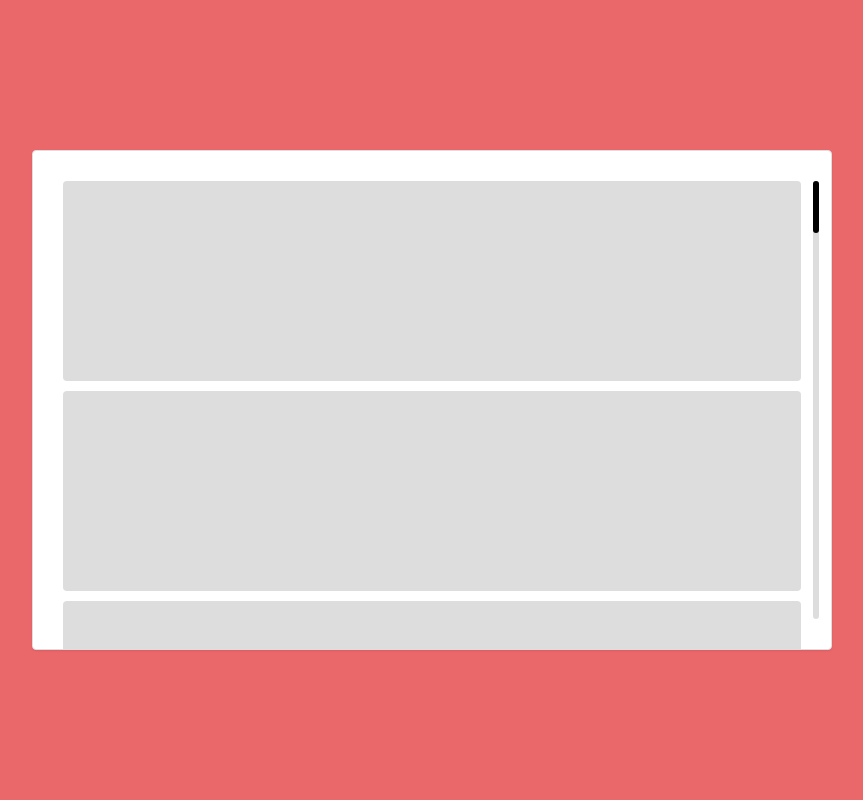
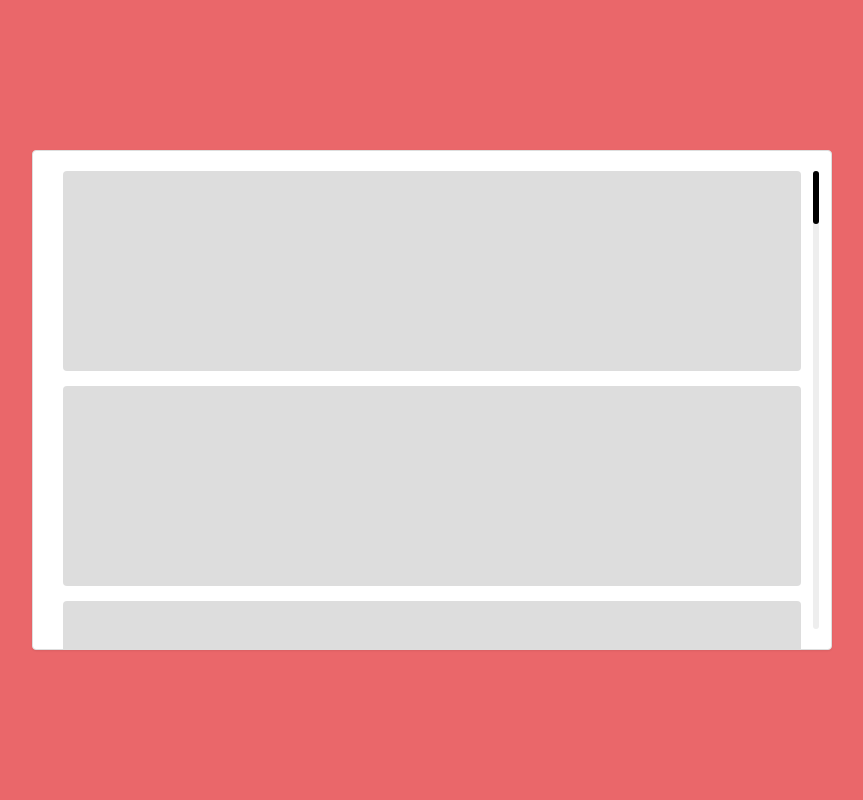
Before and after one commit to victorhripko-frontloops-elements/17, a website built with Parcel: page src/index.html in a window 1280 px wide. Shown: the whole page, without its empty margins (208-1071 px from the left). Built offline with nearby package versions, Linux system fonts and the light colour scheme.

Commit message:
less code

```diff
--- a/src/index.html
+++ b/src/index.html
@@ -11,6 +11,14 @@
 <body>
 
   <div class="wrap">
+
+    <div class="scroll">
+      <div class="scroll__handler"></div>
+    </div>
+
+    <div class="wrap__content">
+
+      <div class="wrap__container">
         <div class="block"></div>
         <div class="block"></div>
         <div class="block"></div>
@@ -32,6 +40,9 @@
         <div class="block"></div>
         <div class="block"></div>
       </div>
+    </div>
+
+  </div>
 
   <script src="./index.js"></script>
 </body>
--- a/src/index.js
+++ b/src/index.js
@@ -1,9 +1,48 @@
 import './style.scss';
-import {Scroll} from './scroll.js';
+// import {Scroll} from './scroll.js';
 
 (() => {
-  const wrap = document.querySelectorAll('.wrap');
 
-  [...wrap].forEach(i => new Scroll(i));
+  const root = document.querySelectorAll('.wrap');
+
+
+  root.forEach((item) => {
+    const scroll = item.querySelector('.scroll');
+    const scrollHandle = item.querySelector('.scroll__handler');
+    const scrollContent = item.querySelector('.wrap__content');
+
+    const initScrollBar = () => {
+      const ratio = scrollContent.clientHeight / scrollContent.scrollHeight;
+
+      if ( ratio === 1 ) {
+        scroll.style.display = 'none';
+      } else {
+        scroll.style.display = '';
+        scrollHandle.style.height = `${ratio * 100}%`;
+      };
+
+      scrollContent.addEventListener('scroll', () => {
+        const scrollRatio = scrollContent.scrollTop / scrollContent.scrollHeight * 100;
+        scrollHandle.style.transform = `translate3d(0, ${scroll.clientHeight / 100 * scrollRatio}px, 0)`;
+      });
+
+    };
+
+    initScrollBar();
+    window.addEventListener('resize', initScrollBar);
+
+    const config = { attributes: false, childList: true, subtree: true };
+
+    const callback = function(mutationsList, observer) {
+      for( const mutation of mutationsList ) {
+        if (mutation.type === 'childList') {
+          initScrollBar();
+        };
+      };
+    };
+
+    const observer = new MutationObserver(callback);
+    observer.observe(item, config);
+  });
 
 })();
--- a/src/style.scss
+++ b/src/style.scss
@@ -15,15 +15,53 @@ body {
 
 // App
 .wrap {
-  padding: 30px;
+  position: relative;
   width: calc(100% - 30px);
   max-width: 800px;
+  border-radius: 4px;
   background-color: white;
+  box-shadow: 0 1px 2px rgba(5, 4, 4, 0.08);
+  border: 1px solid #dedede;
+  height: 100%;
+  max-height: 500px;
+  overflow: hidden;
+
+  &__content {
+    height: 100%;
+    -webkit-overflow-scrolling: touch;
+    overflow-y: auto;
+
+    // hide native scrollbar
+    -ms-overflow-style: none;
+    scrollbar-width: none;
+
+    &::-webkit-scrollbar {
+      display: none;
+    }
+  }
+
+  &__container {
+    padding: 20px 30px;
+  }
+}
+
+.scroll {
+  position: absolute;
+  top: 20px;
+  right: 12px;
+  width: 6px;
+  bottom: 20px;
+  background-color: #eee;
   border-radius: 4px;
-  box-shadow: 0 1px 2px rgba(0, 0, 0, 0.08);
-  border: 1px solid #dedede;
-  max-height: 500px;
-  overflow-y: auto;
+
+  &__handler {
+    position: absolute;
+    top: 0;
+    left: 0;
+    width: 100%;
+    background-color: black;
+    border-radius: inherit;
+  }
 }
 
 
@@ -34,6 +72,6 @@ body {
   border-radius: 4px;
 
   & + & {
-    margin-top: 10px;
+    margin-top: 15px;
   }
 }
```
Lines whose indentation alone changed are shown as unchanged.
